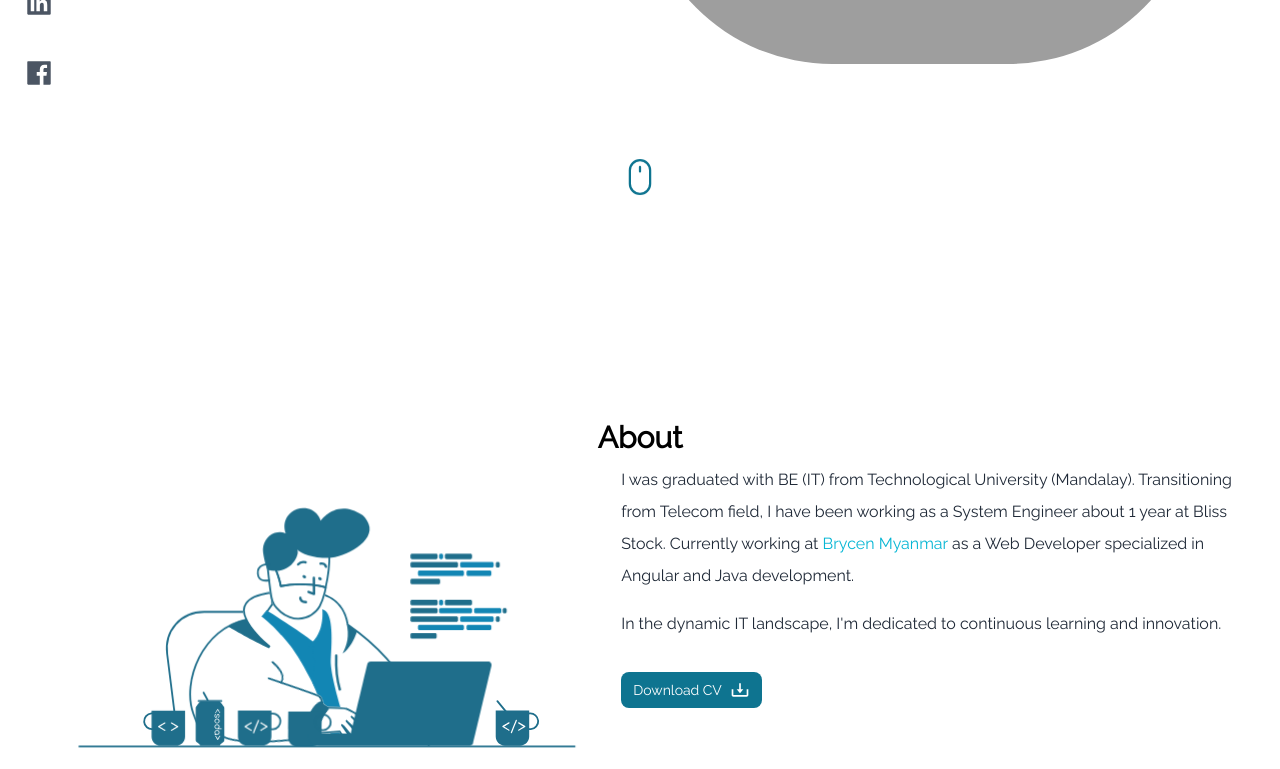
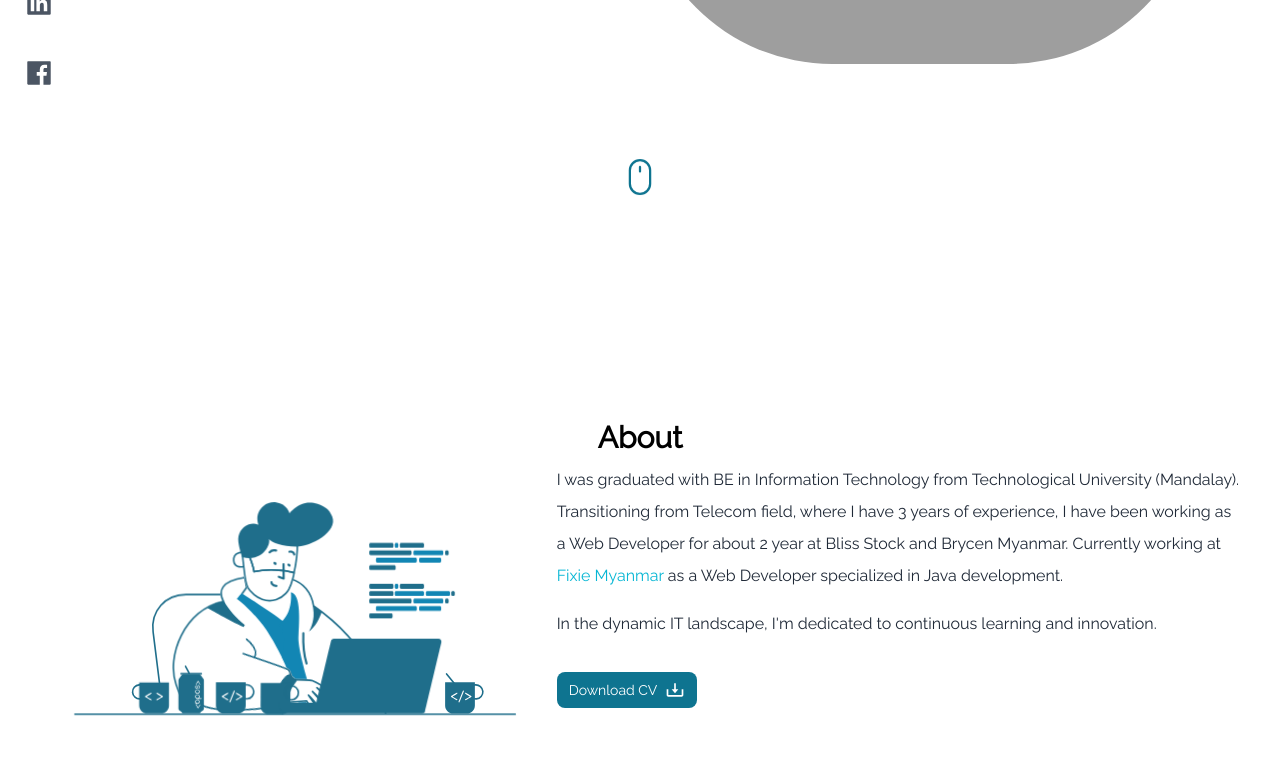
Before and after one commit to mrzinlinhtet/myportfolio, a React (Vite) app: page / in a window 1280 px wide. Shown: the part 444-1213 px from the top of the page. Built offline with nearby package versions, Linux system fonts and the light colour scheme; grey boxes are pictures that could not be loaded; a web font is replaced by a local one.

Commit message:
update cv and info

```diff
--- a/src/components/About.jsx
+++ b/src/components/About.jsx
@@ -17,14 +17,14 @@ const About = () => {
         </div>
         <div>
           <p className="text-md py-2 leading-8 text-gray-800 dark:text-gray-200">
-            I was graduated with BE (IT) from Technological University
-            (Mandalay). Transitioning from Telecom field, I have been working as
-            a System Engineer about 1 year at Bliss Stock. Currently working at
-            <span className="text-cyan-500"> Brycen Myanmar </span> as a Web
-            Developer specialized in Angular and Java development.
+            I was graduated with BE in Information Technology from Technological University
+            (Mandalay). Transitioning from Telecom field, where I have 3 years of experience, I have been working as
+            a Web Developer for about 2 year at Bliss Stock and Brycen Myanmar. Currently working at
+            <span className="text-cyan-500"> Fixie Myanmar </span> as a Web
+            Developer specialized in Java development.
           </p>
           <p className="text-md py-2 mb-6 leading-8 text-gray-800 dark:text-gray-200">
-            In the dynamic IT landscape, I'm dedicated to continuous learning
+            In the dynamic IT landscape, I&apos;m dedicated to continuous learning
             and innovation.
           </p>
           <a
```
Also changed, not shown: 1 other file (tests, documents, lock files or other folders).
